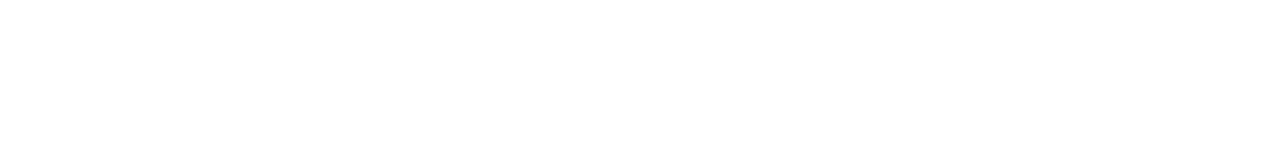
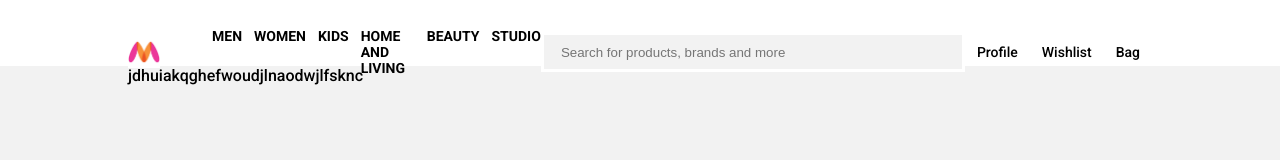
Before and after one commit to tusharsharma5347/Myntra-Clone, a plain HTML site: page index.html in a window 1280 px wide. Drawn offline with Linux system fonts and the light colour scheme.

Commit message:
Coded the Basic Navbar

```diff
--- a/index.html
+++ b/index.html
@@ -4,9 +4,39 @@
     <meta charset="UTF-8">
     <meta http-equiv="X-UA-Compatible" content="IE=edge">
     <meta name="viewport" content="width=device-width, initial-scale=1.0">
-    <title>Document</title>
+    <link rel="stylesheet" href="styles.css" >
+    <link rel="stylesheet" href="utility.css">
+    <link rel="preconnect" href="https://fonts.googleapis.com">
+<link rel="preconnect" href="https://fonts.gstatic.com" crossorigin>
+<link href="https://fonts.googleapis.com/css2?family=Roboto:wght@300;500;700&display=swap" rel="stylesheet">
+    <title>Myntra Clone</title>
+
 </head>
 <body>
-
+    <header class="container">
+        <nav class="flex space-between navbar">
+            <div class="left-nav flex make-center">
+                <img src="images/download.png" alt="Myntra_logo" class="logo">
+                <ul class="jusify-center semibold flex uppercase">
+                    <li>Men</li>
+                    <li>Women</li>
+                    <li>Kids</li>
+                    <li>Home and Living</li>
+                    <li>Beauty</li>
+                    <li>Studio</li>
+                </ul>
+            </div>
+            <div class="right-nav flex make-center">
+                <input type="text" class="search-bar" placeholder="Search for products, brands and more">
+                <div class="user-logo margin-12">Profile</div>
+                <div class="wishlist margin-12">Wishlist</div>
+                <div class="cart margin-12">Bag</div>
+            </div>
+        </nav>
+    </header>
+    <section class="container section1">
+        jdhuiakqghefwoudjlnaodwjlfsknc
+    </section>
+ <script src="script.js"></script>
 </body>
 </html>
--- a/styles.css
+++ b/styles.css
@@ -0,0 +1,46 @@
+html, body{
+    height: 100%;
+    width: 100%;
+    margin: 0px;
+    padding: 0px;
+    font-family: 'Roboto', sans-serif;
+}
+
+header{
+    height: 66px;
+    position: sticky;
+    background-color: white;
+    top: 0;
+}
+
+nav{
+    font-size: 14px;
+    padding-top: 14px;
+}
+.logo{
+    width: 32px;
+    height: 32px;
+}
+
+.container{
+    padding: 0vw 10vw;
+}
+
+nav ul li{
+    list-style-type: none;
+    padding-left: 12px;
+    padding-top: 0px;
+}
+
+.section1{
+    background-color: #f2f2f2;
+    height: 122vh;
+}
+
+.search-bar{
+    width: 30vw;
+    height: 2em;
+    padding: 4px 17px;
+    border: 3px solid white;
+    background: #f2f2f2;
+}
--- a/utility.css
+++ b/utility.css
@@ -0,0 +1,26 @@
+.flex{
+    display: flex;
+}
+
+.make-center{
+    align-items: center;
+}
+
+.justify-center{
+    justify-content: center;
+}
+
+.uppercase{
+    text-transform: uppercase;
+}
+.semibold{
+    font-weight: bolder;
+}
+.space-between{
+    justify-content: space-between;
+}
+
+.margin-12{
+    margin-left: 12px;
+    margin-right: 12px;
+}
```
Also changed, not shown: images/download.png (added), 2 other files.
